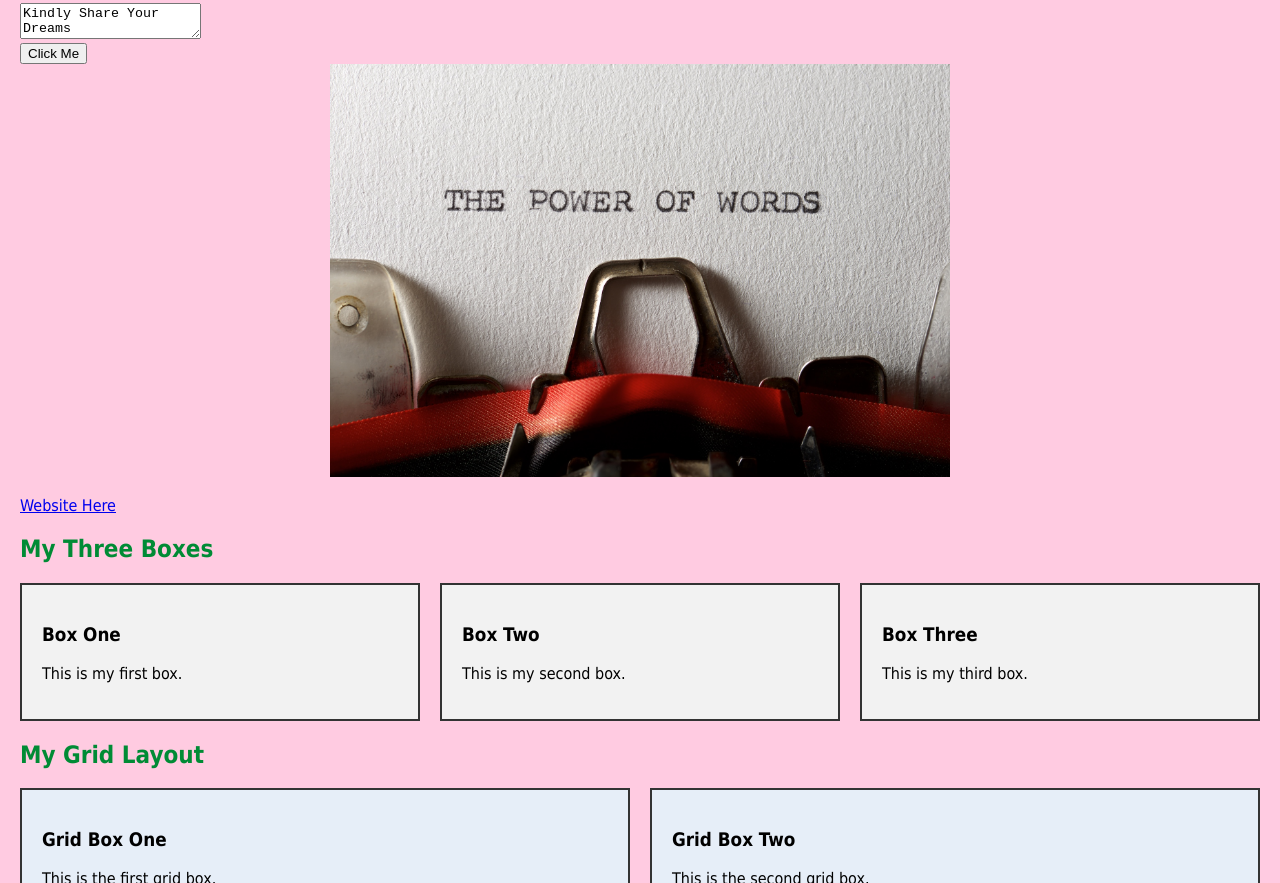
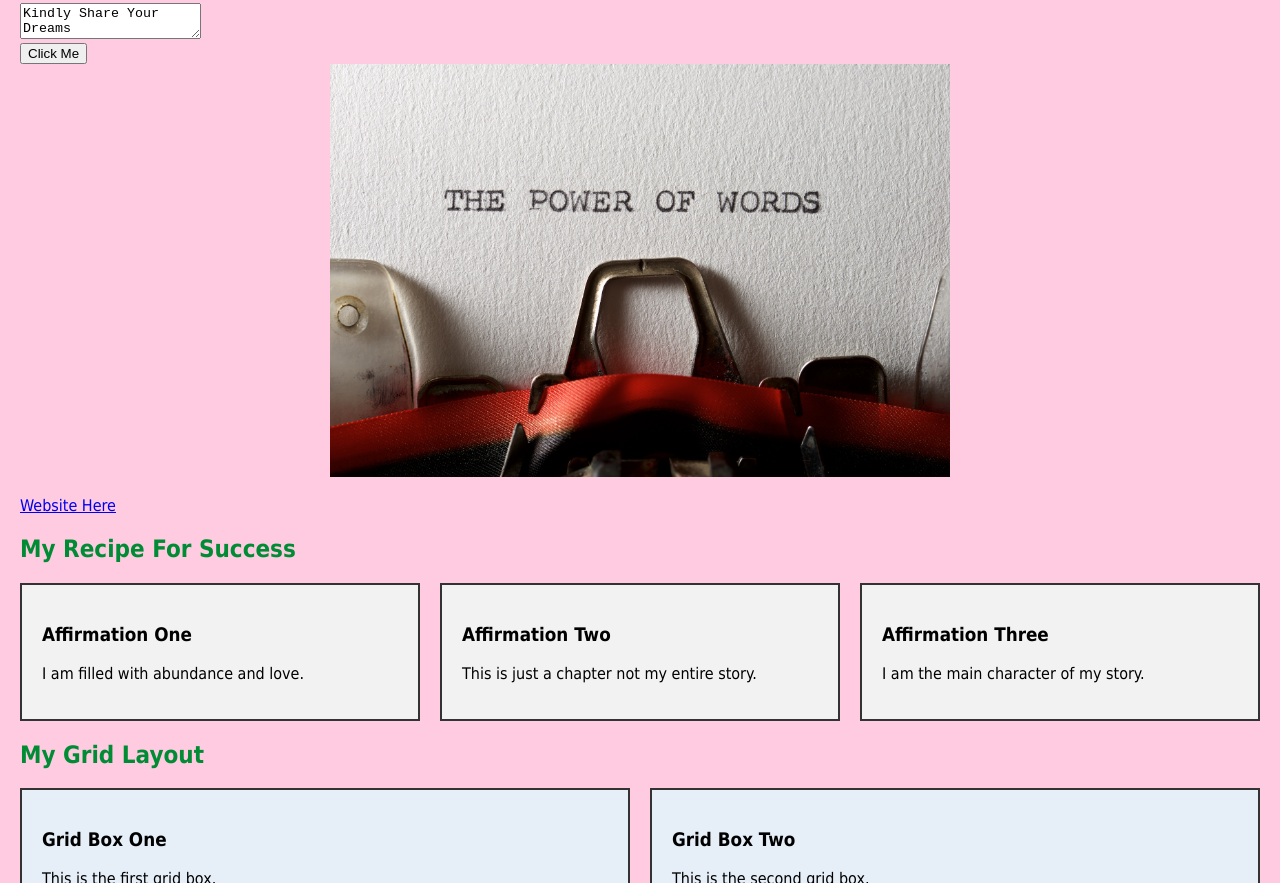
Before and after one commit to tinishawah/Second-Chance-HTML, a plain HTML site: page index.html in a window 1280 px wide. Shown: the part 279-1162 px from the top of the page. Drawn offline with Linux system fonts and the light colour scheme.

Commit message:
Update section headings and content in index.html

```diff
--- a/index.html
+++ b/index.html
@@ -38,22 +38,22 @@ We should never be afraid to live. Life is best when living and learning. </p>
 
 <!-- Flexbox section -->
 <section>
-  <h2>My Three Boxes</h2>
+  <h2>My Recipe For Success</h2>
 
   <div class="flex-container">
     <div class="flex-item">
-      <h3>Box One</h3>
-      <p>This is my first box.</p>
+      <h3>Affirmation One</h3>
+      <p>I am filled with abundance and love.</p>
     </div>
 
     <div class="flex-item">
-      <h3>Box Two</h3>
-      <p>This is my second box.</p>
+      <h3>Affirmation Two</h3>
+      <p>This is just a chapter not my entire story.</p>
     </div>
 
     <div class="flex-item">
-      <h3>Box Three</h3>
-      <p>This is my third box.</p>
+      <h3>Affirmation Three</h3>
+      <p>I am the main character of my story.</p>
     </div>
   </div>
 </section>
```
